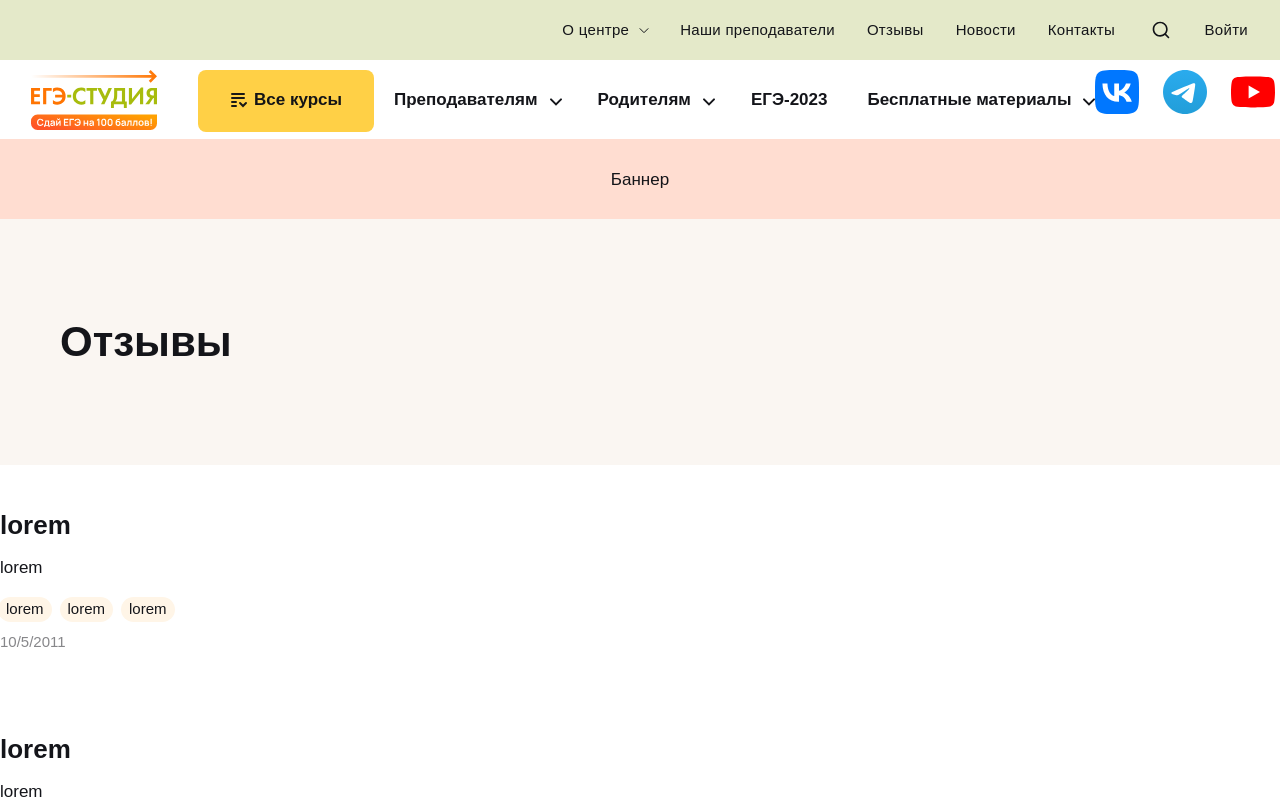
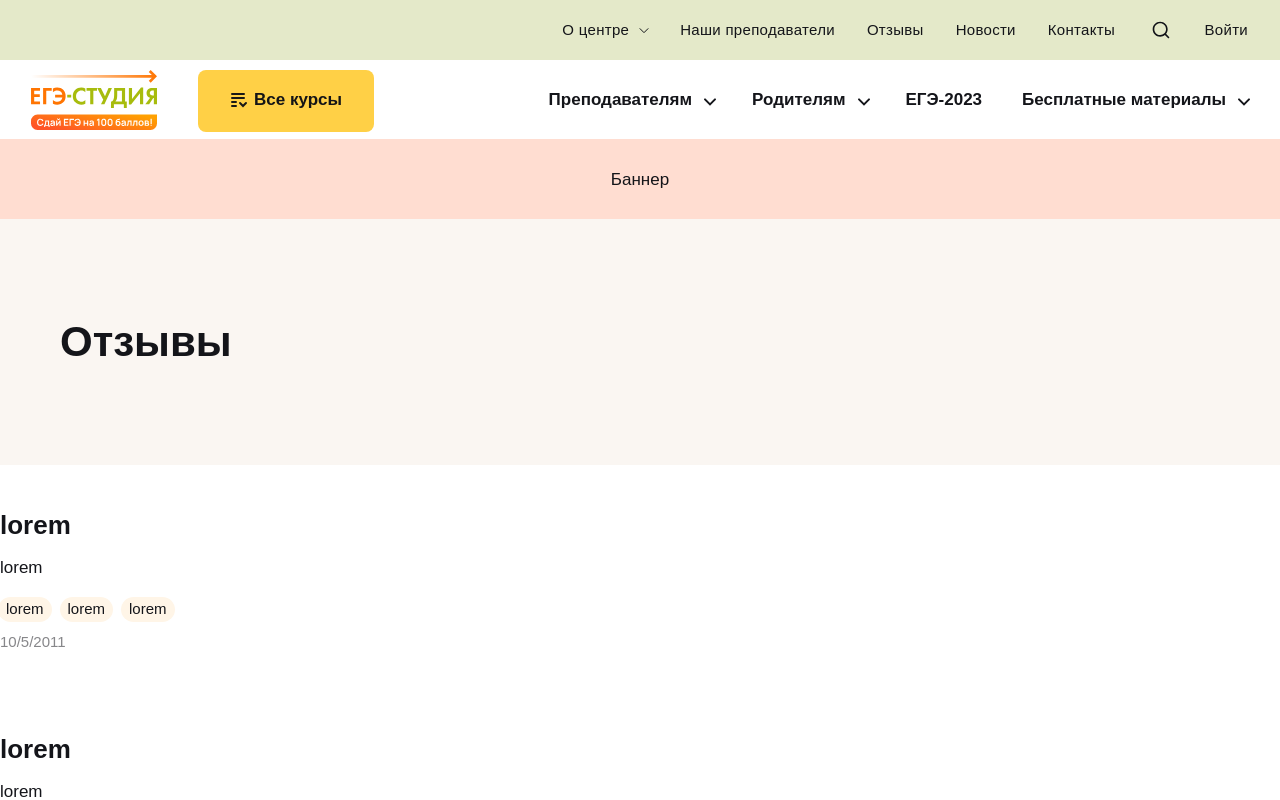
Before and after one commit to shchukin/ege-study-portal-react, a React (Vite) app: page /feedback in a window 1280 px wide. Shown: the top 800 px of the page. Built offline with nearby package versions, Linux system fonts and the light colour scheme; a web font is replaced by a local one.

Commit message:
header media

```diff
--- a/src/components/header/header.tsx
+++ b/src/components/header/header.tsx
@@ -1,6 +1,7 @@
 import './header.css';
 import './submenu.css';
 import Logo from "../logo/logo.tsx";
+import Media from "../media/media.tsx";
 
 const Header: React.FC = () => {
   return (
@@ -433,10 +434,8 @@ const Header: React.FC = () => {
             Москва
           </div>
         </div>
-        <div className="header__social media media--enlarged">
-          <a className="media__item media__item--vk" href="#">Вконтакте</a>
-          <a className="media__item media__item--instagram" href="#">Instagram</a>
-          <a className="media__item media__item--youtube" href="#">YouTube</a>
+        <div className="header__social">
+          <Media enlarged/>
         </div>
       </div>
     </header>
--- a/src/components/media/media.tsx
+++ b/src/components/media/media.tsx
@@ -1,8 +1,8 @@
 import './media.css';
 
-const Media: React.FC = () => {
+const Media: React.FC = ({enlarged}) => {
   return (
-    <div className="media">
+    <div className={`media${ enlarged ? ' media--enlarged' : ''}`}>
       <a className="media__item media__item--vk" href="#">Вконтакте</a>
       <a className="media__item media__item--instagram" href="#">Instagram</a>
       <a className="media__item media__item--youtube" href="#">YouTube</a>
```
